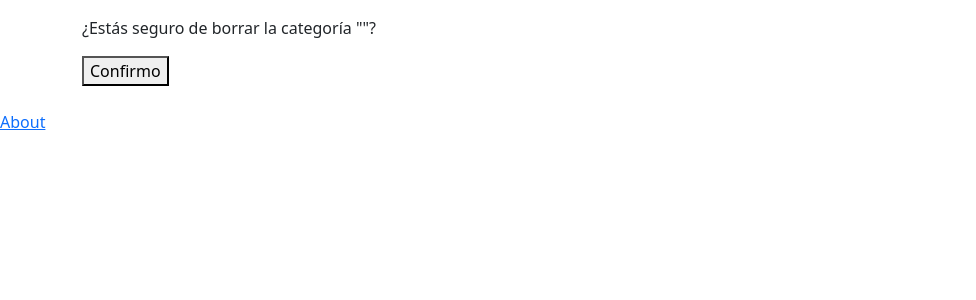
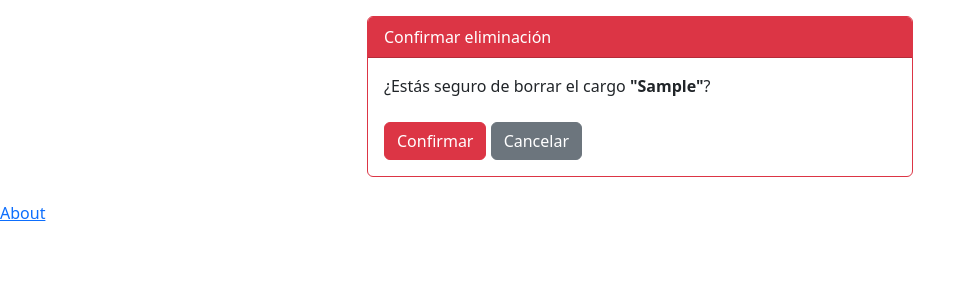
Before and after one commit to Joel-Velez/TuPrimeraPagina-VelezJoel, a Django app: page /cargo/delete/1 in a window 1280 px wide. Shown: the part 48-348 px from the top of the page, without its empty margins (0-976 px from the left). Run offline with Django 5.2, Linux system fonts and the light colour scheme; tables that the repository leaves empty hold one stand-in row (values such as "Sample post").

Commit message:
feat: modificamos confirm_delete de cargo,empleado, tarea con bootstrap e IA

```diff
--- a/src/core/templates/core/cargo_confirm_delete.html
+++ b/src/core/templates/core/cargo_confirm_delete.html
@@ -1,13 +1,45 @@
 {% extends 'core/base.html' %}
 
 {% block titulo %}
-    Borrar Categoría de Productos
+Borrar Cargo
 {% endblock titulo %}
 
 {% block content %}
-    <p>¿Estás seguro de borrar la categoría "{{ cargo.nombre }}"?</p>
-    <form method="post">
-        {% csrf_token %}
-        <button type="submit">Confirmo</button>
-    </form>
+
+<div class="row justify-content-center">
+    <div class="col-md-6">
+
+        <div class="card border-danger">
+
+            <div class="card-header bg-danger text-white">
+                Confirmar eliminación
+            </div>
+
+            <div class="card-body">
+
+                <p class="mb-4">
+                    ¿Estás seguro de borrar el cargo
+                    <strong>"{{ cargo.cargo }}"</strong>?
+                </p>
+
+                <form method="post">
+                    {% csrf_token %}
+
+                    <button class="btn btn-danger" type="submit">
+                        Confirmar
+                    </button>
+
+                    <a class="btn btn-secondary" href="{% url 'core:cargo_list' %}">
+                        Cancelar
+                    </a>
+
+                </form>
+
+            </div>
+
+        </div>
+
+    </div>
+</div>
+
 {% endblock content %}
```
Also changed, not shown: src/core/templates/core/empleado_confirm_delete.html (+38 -6 lines), src/core/templates/core/tarea_confirm_delete.html (+38 -6 lines).
